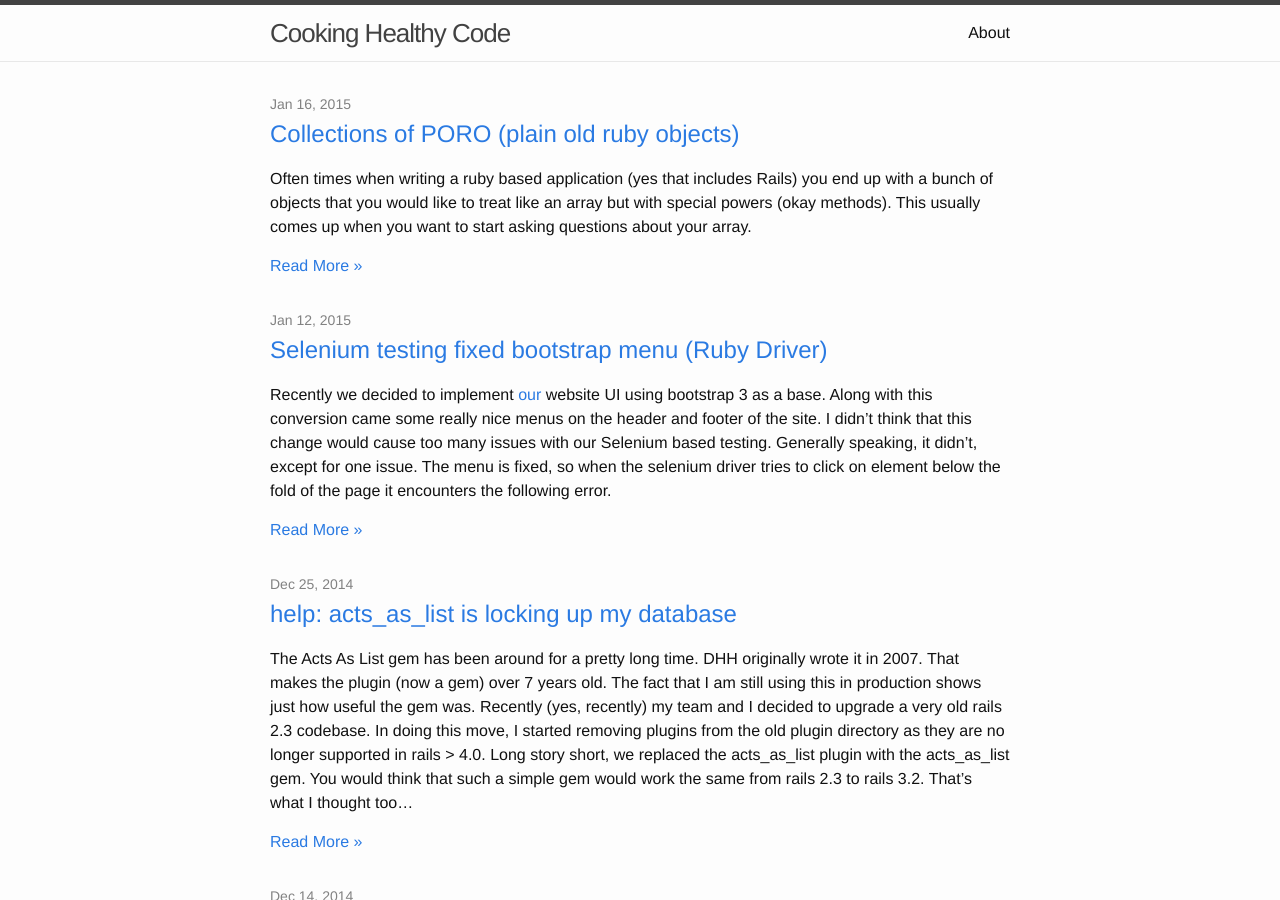
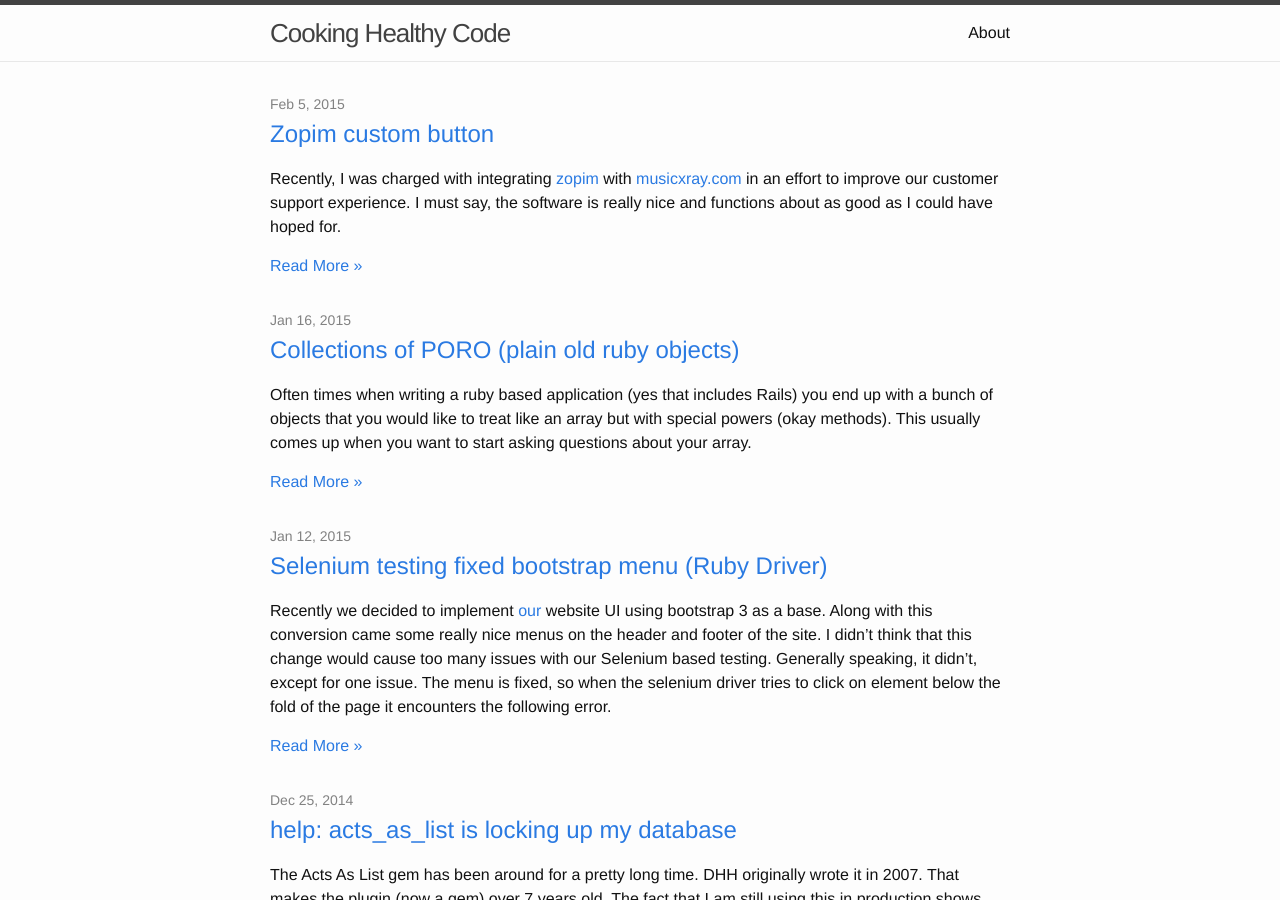
Before and after one commit to johnnyiller/johnnyiller.github.io, a Jekyll site: the page built from index.html, in a window 1280 px wide and 900 px high. Built offline with Jekyll 4.4.1, drawn with Linux system fonts in a browser that asks for light colours; some of the changed text lies outside the part shown.

Commit message:
changing date

```diff
--- a/_posts/2015-2-5-zopim-custom-button.markdown
+++ b/_posts/2015-2-5-zopim-custom-button.markdown
@@ -1,7 +1,7 @@
 ---
 layout: post
 title: "Zopim custom button"
-date: 2014-11-19 16:00:00
+date: 2015-2-5 16:00:00
 comments: true
 categories: zopim javascript chat customer service
 ---
```
